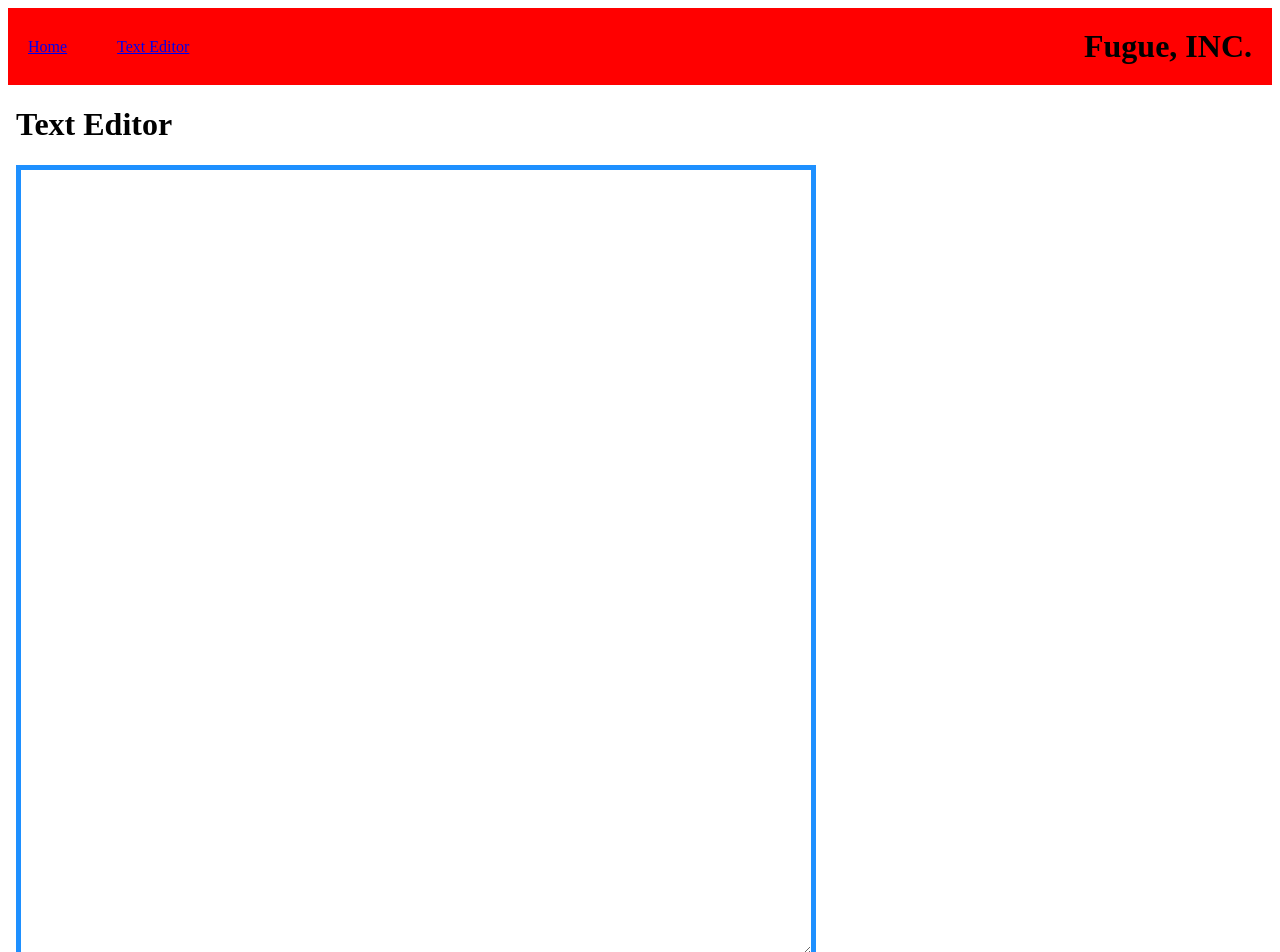
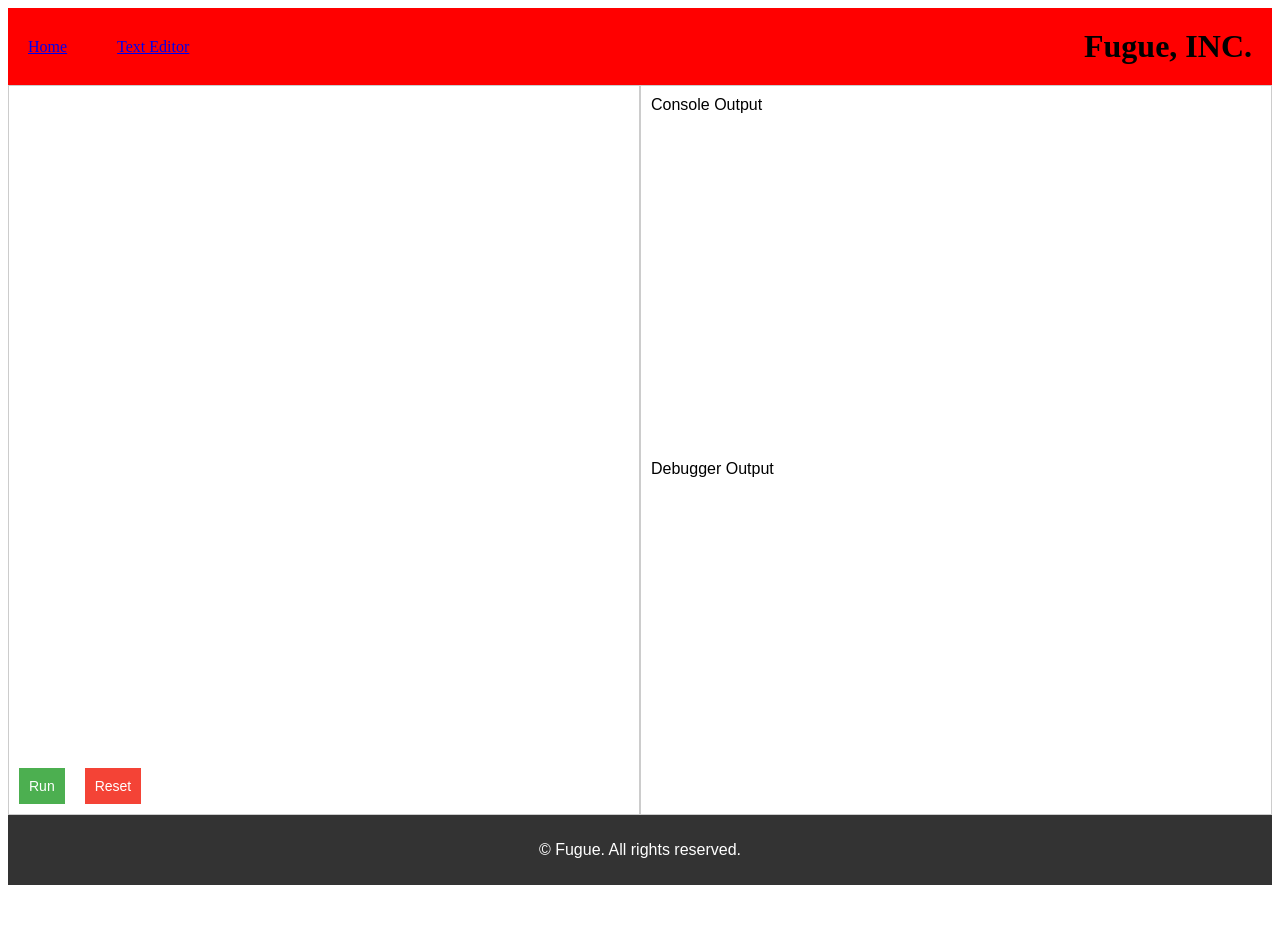
Before and after one commit to Amadoub02/fugue, an Angular app: page /editor-component in a window 1280 px wide. Shown: the top 952 px of the page. After the commit the page ends 893 px from the top, so only its background shows below. Built offline with nearby package versions, Linux system fonts and the light colour scheme.

Commit message:
changed layout for ide page

```diff
--- a/src/app/editor/editor.component.css
+++ b/src/app/editor/editor.component.css
@@ -1,48 +1,81 @@
-h1{
-    color: black;
-    text-align: left;
-}
-p{
-    color: black;
-    text-align: left;
-    font-size: 20px;
-}
-#container1{
-    width:800px;
-}
-
-#container2{
-    width:800px;
-}
-#console{
-    border:5px solid dodgerblue;
-    background-color: white;
-    height: 500px ;
-    padding-left: 5px;
-    margin-bottom: 5px;
-    position: relative;
-    width: inherit;
-}
-#commandline {
-    width: 800px;
-    border: 5px solid dodgerblue;
-    height: 30px;
-    padding-left: 5px;
-    font-size: 18px;
-    position: absolute;
+body {
+    margin: 0;
+    padding: 0;
+    font-family: Arial, sans-serif;
+    display: flex;
+    flex-direction: column;
+    height: 100vh;
 }
 
 #editor-container {
     display: flex;
+    flex: 1;
+    overflow: hidden;
+}
+
+#code-editor {
+    flex: 1;
+    border: 1px solid #ccc;
+    overflow: hidden;
+    position: relative;
+    display: flex;
     flex-direction: column;
-    height: 100vh;
-  }
+}
+
+#console-debugger {
+    flex: 1;
+    border: 1px solid #ccc;
+    overflow: hidden;
+    display: flex;
+    flex-direction: column;
+}
+
+#console {
+    flex: 1;
+    padding: 10px;
+    overflow: auto;
+}
+
+#debugger {
+    flex: 1;
+    padding: 10px;
+    overflow: auto;
+}
 
 textarea {
-    border:5px solid dodgerblue;
-    padding-left: 5px;
-    margin-bottom: 5px;
-    position: relative;
-    flex: 1;
-    font-family: 'Courier New', monospace;
+    width: 100%;
+    height: calc(100% - 20px); /* Adjust for padding */
+    padding: 10px;
+    box-sizing: border-box;
+    border: none;
+    outline: none;
+    resize: none;
+    font-size: 14px;
+    line-height: 1.5;
 }
+
+button {
+    padding: 10px;
+    margin: 10px;
+    font-size: 14px;
+    cursor: pointer;
+}
+
+#run-button {
+    background-color: #4CAF50;
+    color: white;
+    border: none;
+}
+
+#reset-button {
+    background-color: #f44336;
+    color: white;
+    border: none;
+}
+
+footer {
+    text-align: center;
+    padding: 10px;
+    background-color: #333;
+    color: white;
+}
--- a/src/app/editor/editor.component.html
+++ b/src/app/editor/editor.component.html
@@ -1,19 +1,122 @@
+<!DOCTYPE html>
+<html lang="en">
+<head>
+    <meta charset="UTF-8">
+    <meta name="viewport" content="width=device-width, initial-scale=1.0">
+    <style>
+        body {
+            margin: 0;
+            padding: 0;
+            font-family: Arial, sans-serif;
+            display: flex;
+            flex-direction: column;
+            height: 100vh;
+        }
+
+        #editor-container {
+            display: flex;
+            flex: 1;
+            overflow: hidden;
+        }
+
+        #code-editor {
+            flex: 1;
+            border: 1px solid #ccc;
+            overflow: hidden;
+            position: relative;
+            display: flex;
+            flex-direction: column;
+        }
+
+        #console-debugger {
+            flex: 1;
+            border: 1px solid #ccc;
+            overflow: hidden;
+            display: flex;
+            flex-direction: column;
+        }
+
+        #console {
+            flex: 1;
+            padding: 10px;
+            overflow: auto;
+        }
+
+        #debugger {
+            flex: 1;
+            padding: 10px;
+            overflow: auto;
+        }
+
+        textarea {
+            width: 100%;
+            height: calc(100% - 20px); /* Adjust for padding */
+            padding: 10px;
+            box-sizing: border-box;
+            border: none;
+            outline: none;
+            resize: none;
+            font-size: 14px;
+            line-height: 1.5;
+        }
+
+        button {
+            padding: 10px;
+            margin: 10px;
+            font-size: 14px;
+            cursor: pointer;
+        }
+
+        #run-button {
+            background-color: #4CAF50;
+            color: white;
+            border: none;
+        }
+
+        #reset-button {
+            background-color: #f44336;
+            color: white;
+            border: none;
+        }
+
+        footer {
+            text-align: center;
+            padding: 10px;
+            background-color: #333;
+            color: white;
+        }
+    </style>
+</head>
 <body>
-    <h1>Text Editor</h1>
-    <div id="container1">
-        <div id="editor-container">
+
+    <div id="editor-container">
+        <div id="code-editor">
             <textarea #editor (input)="onEditorInput()"></textarea>
+            <div>
+                <button (click)="runCode()" id="run-button">Run</button>
+                <button id="reset-button">Reset</button>
+            </div>
         </div>
-        <div><button (click)="runCode()">Save</button></div>
+
+        <div id="console-debugger">
+            <div id="console">
+                <!-- Placeholder for console content -->
+                Console Output
+            </div>
+            <div id="debugger">
+                <!-- Placeholder for debugger content -->
+                Debugger Output
+            </div>
+        </div>
     </div>
-    <h1>Console</h1>
-    <div id="container2">
-      <div id="console">
-        <p id="console_content" [innerHTML]="consoleContent"></p>
-      </div>
-      <div>
-        <input id="commandline" type="text" placeholder="Command line" (keydown.enter)="onKeydown($event)">
-      </div>
-      <div></div>
-    </div>
+
+    <footer>
+        <p>© Fugue. All rights reserved.</p>
+    </footer>
+
+    <script>
+        // Your JavaScript code goes here
+    </script>
+
 </body>
+</html>
```
